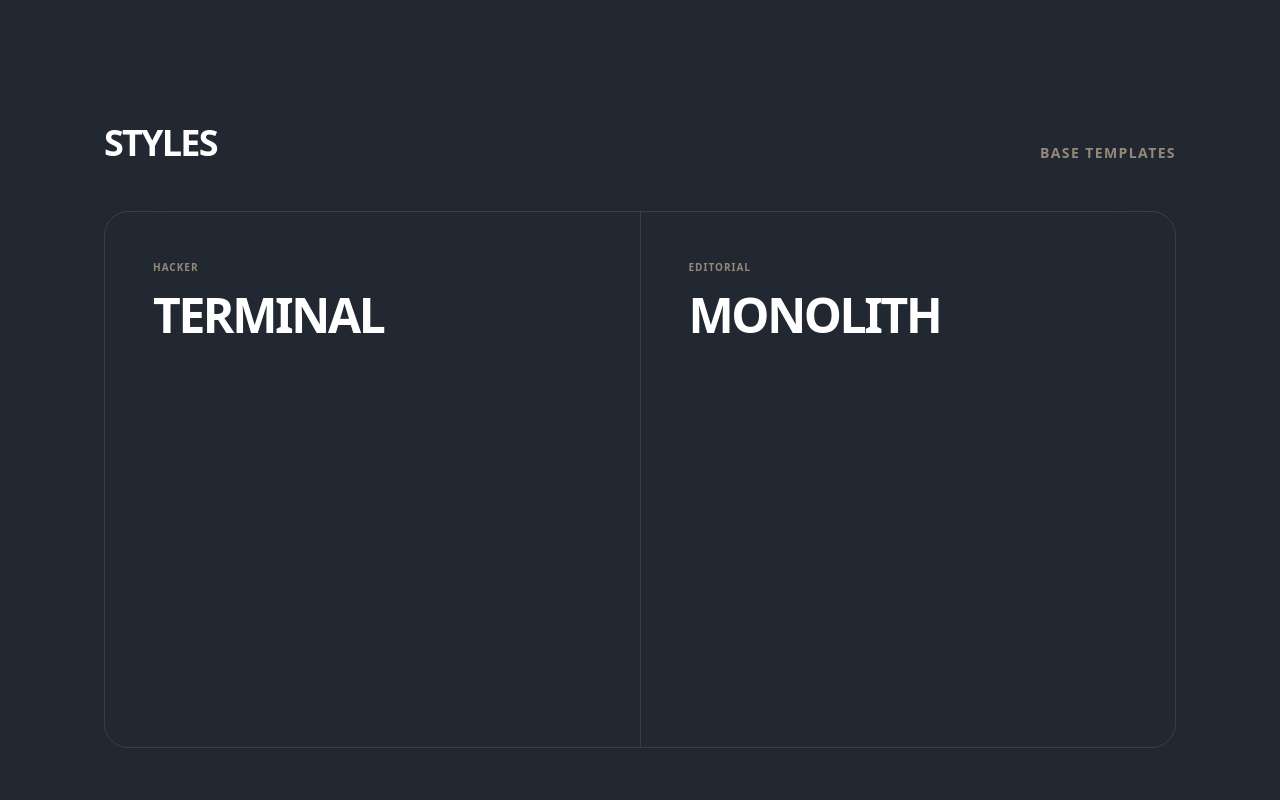
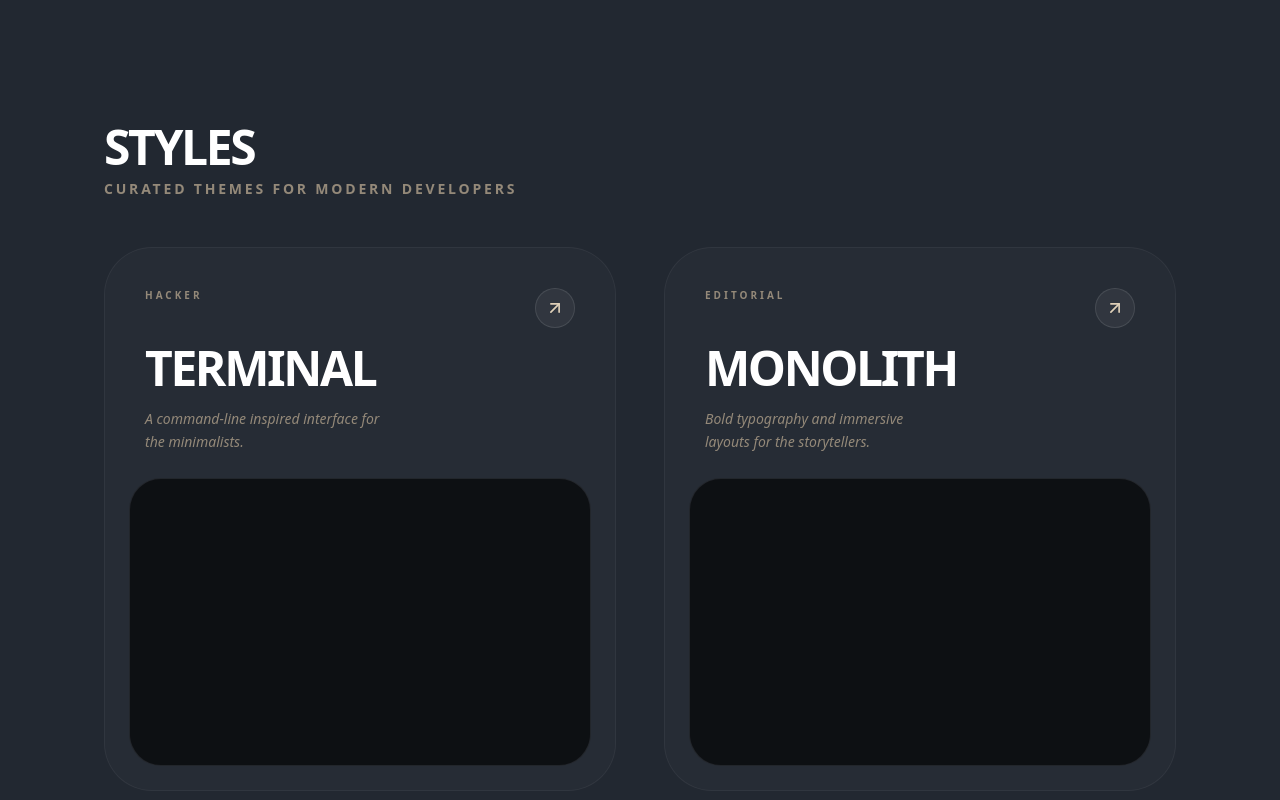
Before and after one commit to Shreesh-Sree/DevForge---Portfolio-Builder-for-Developers, a React (Vite) app: page / in a window 1280 px wide. Shown: the part 1040-1840 px from the top of the page. Built offline with nearby package versions, Linux system fonts and the light colour scheme.

Commit message:
fix: resolve monolith template hover overlay escape issue

```diff
--- a/src/pages/Dashboard.tsx
+++ b/src/pages/Dashboard.tsx
@@ -1020,12 +1020,56 @@ export default App`)
                     )}
 
                     {activeTab === 'templates' && (
-                        <div className="space-y-8 text-left">
-                            <h1 className="text-lg md:text-xl font-bold uppercase tracking-tighter text-white">Themes</h1>
-                            <div className="grid grid-cols-1 sm:grid-cols-2 gap-4">
-                                {['Terminal', 'Monolith'].map(t => (
-                                    <div key={t} onClick={() => updateProfile({ template_id: t.toLowerCase() as 'terminal' | 'monolith' })} className={`p-8 border rounded-[32px] cursor-pointer transition-all ${profile?.template_id?.toLowerCase() === t.toLowerCase() ? 'bg-forge-beige text-forge-black shadow-lg shadow-black/20' : 'border-forge-muted/20 bg-forge-grey/20 text-white hover:bg-forge-grey/40'}`}>
-                                        <p className="text-sm font-black uppercase tracking-widest">{t}</p>
+                        <div className="space-y-10 text-left">
+                            <div className="flex justify-between items-end">
+                                <div>
+                                    <h1 className="text-lg md:text-xl font-bold uppercase tracking-tighter text-white">Styles</h1>
+                                    <p className="text-[10px] font-black uppercase text-forge-muted tracking-[0.2em] mt-1">Base Templates</p>
+                                </div>
+                            </div>
+
+                            <div className="grid grid-cols-1 md:grid-cols-2 gap-8 md:gap-12">
+                                {[
+                                    { id: 'terminal', name: 'Terminal', category: 'Hacker' },
+                                    { id: 'monolith', name: 'Monolith', category: 'Editorial' }
+                                ].map(t => (
+                                    <div
+                                        key={t.id}
+                                        onClick={() => updateProfile({ template_id: t.id as 'terminal' | 'monolith' })}
+                                        className={`group relative flex flex-col border transition-all duration-500 overflow-hidden cursor-pointer rounded-[40px] ${profile?.template_id?.toLowerCase() === t.id ? 'border-forge-beige/50 bg-forge-black shadow-2xl shadow-forge-beige/5 ring-1 ring-forge-beige/20' : 'border-white/5 bg-forge-grey/20 opacity-80 hover:opacity-100 hover:border-white/10'}`}
+                                    >
+                                        <div className="p-8 pb-4 flex justify-between items-start">
+                                            <div>
+                                                <p className="text-[9px] font-black uppercase tracking-[0.3em] text-forge-muted mb-2">{t.category}</p>
+                                                <h3 className="text-3xl font-black uppercase tracking-tighter text-white group-hover:text-forge-beige transition-colors">{t.name}</h3>
+                                            </div>
+                                            {profile?.template_id?.toLowerCase() === t.id && (
+                                                <div className="px-3 py-1 bg-forge-beige text-forge-black text-[9px] font-black uppercase tracking-widest rounded-full">Active</div>
+                                            )}
+                                        </div>
+
+                                        {/* Preview Iframe Container */}
+                                        <div className="relative aspect-[16/10] mx-4 mb-4 rounded-3xl overflow-hidden bg-black/40 border border-white/5 group-hover:border-white/10 transition-colors">
+                                            <div className="absolute inset-0 pointer-events-none z-10 transition-opacity duration-500 group-hover:opacity-0 bg-black/20" />
+                                            <iframe
+                                                src={`/preview/${t.id}`}
+                                                className="absolute top-0 left-0 w-[400%] h-[400%] border-none origin-top-left pointer-events-none"
+                                                style={{ transform: 'scale(0.25)' }}
+                                                title={`${t.name} Preview`}
+                                            />
+                                        </div>
+
+                                        <div className="p-8 pt-0 mt-auto flex justify-between items-center opacity-0 group-hover:opacity-100 transition-opacity duration-300">
+                                            <a
+                                                href={`/preview/${t.id}`}
+                                                target="_blank"
+                                                rel="noopener noreferrer"
+                                                onClick={(e) => e.stopPropagation()}
+                                                className="text-[10px] font-black uppercase tracking-[0.2em] text-forge-muted hover:text-forge-beige flex items-center gap-2 group/link"
+                                            >
+                                                Launch Preview <ExternalLink className="w-3 h-3 group-hover/link:translate-x-0.5 group-hover/link:-translate-y-0.5 transition-transform" />
+                                            </a>
+                                        </div>
                                     </div>
                                 ))}
                             </div>
--- a/src/pages/Landing.tsx
+++ b/src/pages/Landing.tsx
@@ -75,23 +75,43 @@ export default function Landing() {
                 </section>
 
                 {/* Focused Templates Section */}
-                <section id="templates" className="mb-20">
-                    <div className="flex justify-between items-end mb-8 md:mb-12">
-                        <h2 className="text-3xl md:text-4xl font-black uppercase tracking-tighter text-white">Styles</h2>
-                        <p className="text-[10px] md:text-sm font-bold text-forge-muted uppercase tracking-widest">Base Templates</p>
+                <section id="templates" className="mb-32">
+                    <div className="flex justify-between items-end mb-12">
+                        <div>
+                            <h2 className="text-3xl md:text-5xl font-black uppercase tracking-tighter text-white">Styles</h2>
+                            <p className="text-[10px] md:text-sm font-bold text-forge-muted uppercase tracking-[0.2em] mt-2">Curated themes for modern developers</p>
+                        </div>
                     </div>
-                    <div className="grid grid-cols-1 md:grid-cols-2 gap-px bg-forge-grey border border-forge-grey overflow-hidden rounded-3xl shadow-2xl shadow-forge-black">
+
+                    <div className="grid grid-cols-1 md:grid-cols-2 gap-8 md:gap-12">
                         {[
-                            { id: 'terminal', name: 'Terminal', tag: 'Hacker' },
-                            { id: 'monolith', name: 'Monolith', tag: 'Editorial' }
+                            { id: 'terminal', name: 'Terminal', tag: 'Hacker', desc: 'A command-line inspired interface for the minimalists.' },
+                            { id: 'monolith', name: 'Monolith', tag: 'Editorial', desc: 'Bold typography and immersive layouts for the storytellers.' }
                         ].map(t => (
-                            <Link key={t.id} to={`/preview/${t.id}`} className="group bg-forge-black p-8 md:p-12 transition-all hover:bg-forge-grey flex flex-col justify-between aspect-square">
-                                <div>
-                                    <div className="text-[10px] font-black uppercase tracking-widest text-forge-muted mb-4">{t.tag}</div>
-                                    <h3 className="text-4xl md:text-5xl font-black uppercase tracking-tighter text-white group-hover:translate-x-2 transition-transform">{t.name}</h3>
+                            <Link
+                                key={t.id}
+                                to={`/preview/${t.id}`}
+                                className="group relative flex flex-col bg-forge-grey/20 border border-white/5 rounded-[48px] overflow-hidden transition-all duration-500 hover:border-forge-beige/30 hover:shadow-2xl hover:shadow-forge-beige/5"
+                            >
+                                <div className="p-10 pb-6">
+                                    <div className="flex justify-between items-start mb-4">
+                                        <div className="text-[10px] font-black uppercase tracking-[0.3em] text-forge-muted">{t.tag}</div>
+                                        <div className="w-10 h-10 rounded-full bg-white/5 border border-white/10 flex items-center justify-center group-hover:bg-forge-beige group-hover:text-forge-black transition-all">
+                                            <ArrowRight className="w-5 h-5 -rotate-45 group-hover:rotate-0 transition-transform" />
+                                        </div>
+                                    </div>
+                                    <h3 className="text-4xl md:text-5xl font-black uppercase tracking-tighter text-white mb-4">{t.name}</h3>
+                                    <p className="text-sm text-forge-muted font-medium max-w-[240px] leading-relaxed italic">{t.desc}</p>
                                 </div>
-                                <div className="flex items-center gap-2 text-xs font-bold uppercase tracking-widest text-forge-beige opacity-0 md:group-hover:opacity-100 transition-all">
-                                    Launch Preview <ArrowRight className="w-4 h-4" />
+
+                                <div className="relative aspect-[16/10] mx-6 mb-6 rounded-[32px] overflow-hidden bg-black/40 border border-white/5 group-hover:border-white/10 transition-colors">
+                                    <div className="absolute inset-0 pointer-events-none z-10 transition-opacity duration-500 group-hover:opacity-0 bg-black/40" />
+                                    <iframe
+                                        src={`/preview/${t.id}`}
+                                        className="absolute top-0 left-0 w-[400%] h-[400%] border-none origin-top-left pointer-events-none"
+                                        style={{ transform: 'scale(0.25)' }}
+                                        title={`${t.name} Preview`}
+                                    />
                                 </div>
                             </Link>
                         ))}
--- a/src/templates/monolith/MonolithTemplate.tsx
+++ b/src/templates/monolith/MonolithTemplate.tsx
@@ -125,7 +125,7 @@ export function MonolithTemplate({ data }: TemplateProps) {
                             >
                                 <a
                                     href="#contact"
-                                    className="w-full sm:w-auto px-8 md:px-12 py-5 md:py-6 rounded-full font-black text-[9px] md:text-[10px] uppercase tracking-[0.2em] overflow-hidden transition-all hover:scale-105 active:scale-95 shadow-[0_20px_40px_rgba(0,0,0,0.3)]"
+                                    className="relative w-full sm:w-auto px-8 md:px-12 py-5 md:py-6 rounded-full font-black text-[9px] md:text-[10px] uppercase tracking-[0.2em] overflow-hidden transition-all hover:scale-105 active:scale-95 shadow-[0_20px_40px_rgba(0,0,0,0.3)]"
                                     style={{ backgroundColor: 'var(--accent)', color: accentColor === '#FFFFFF' ? '#000000' : '#FFFFFF' }}
                                 >
                                     <span className="relative z-10 flex items-center justify-center gap-3">
```
